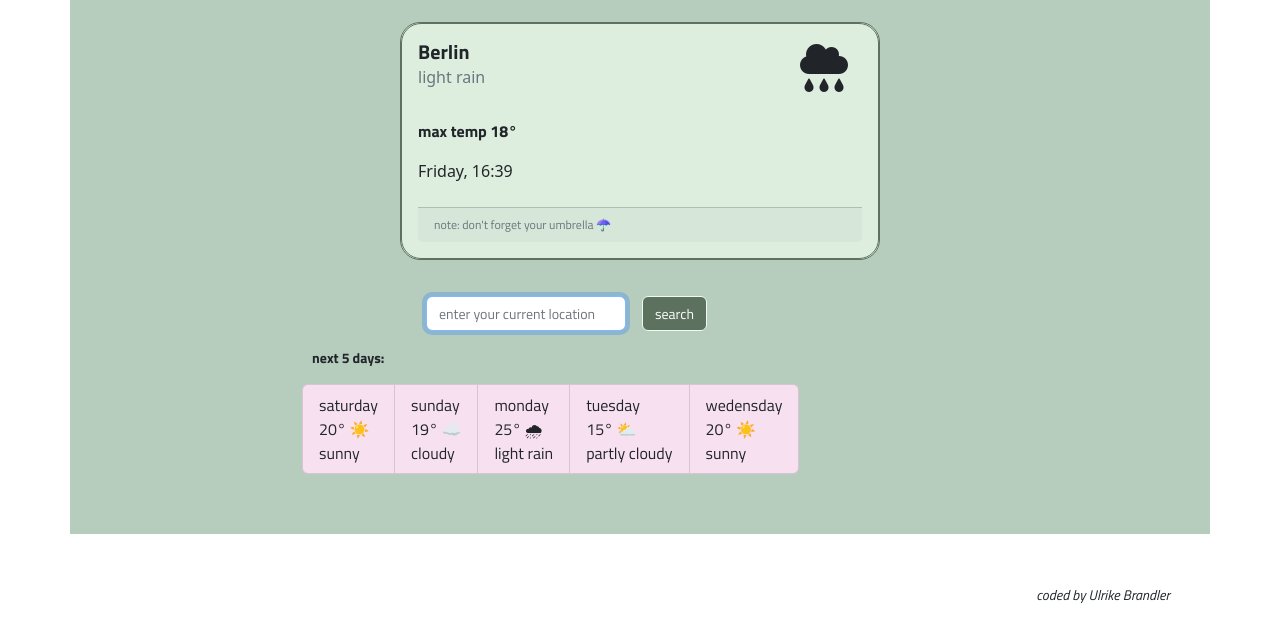
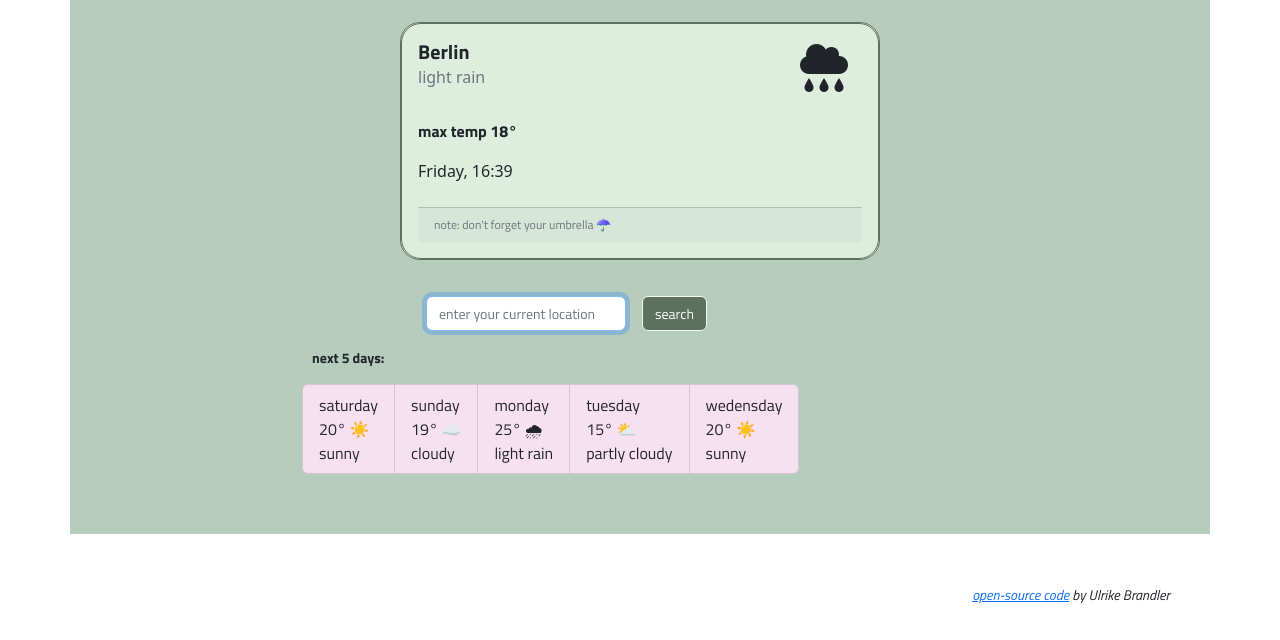
Before and after one commit to ushy76/my-first-project, a plain HTML site: page index.html in a window 1280 px wide. Shown: the part 56-696 px from the top of the page. Drawn offline with nearby package versions, Linux system fonts and the light colour scheme.

Commit message:
added link to github

```diff
--- a/index.html
+++ b/index.html
@@ -94,7 +94,7 @@
 
 
 <footer class="signature">
-  coded by Ulrike Brandler
+  <a href="hhttps://github.com/ushy76/my-first-project" target="_blank">open-source code</a> by Ulrike Brandler
 </footer>
 <br/>
 
```
